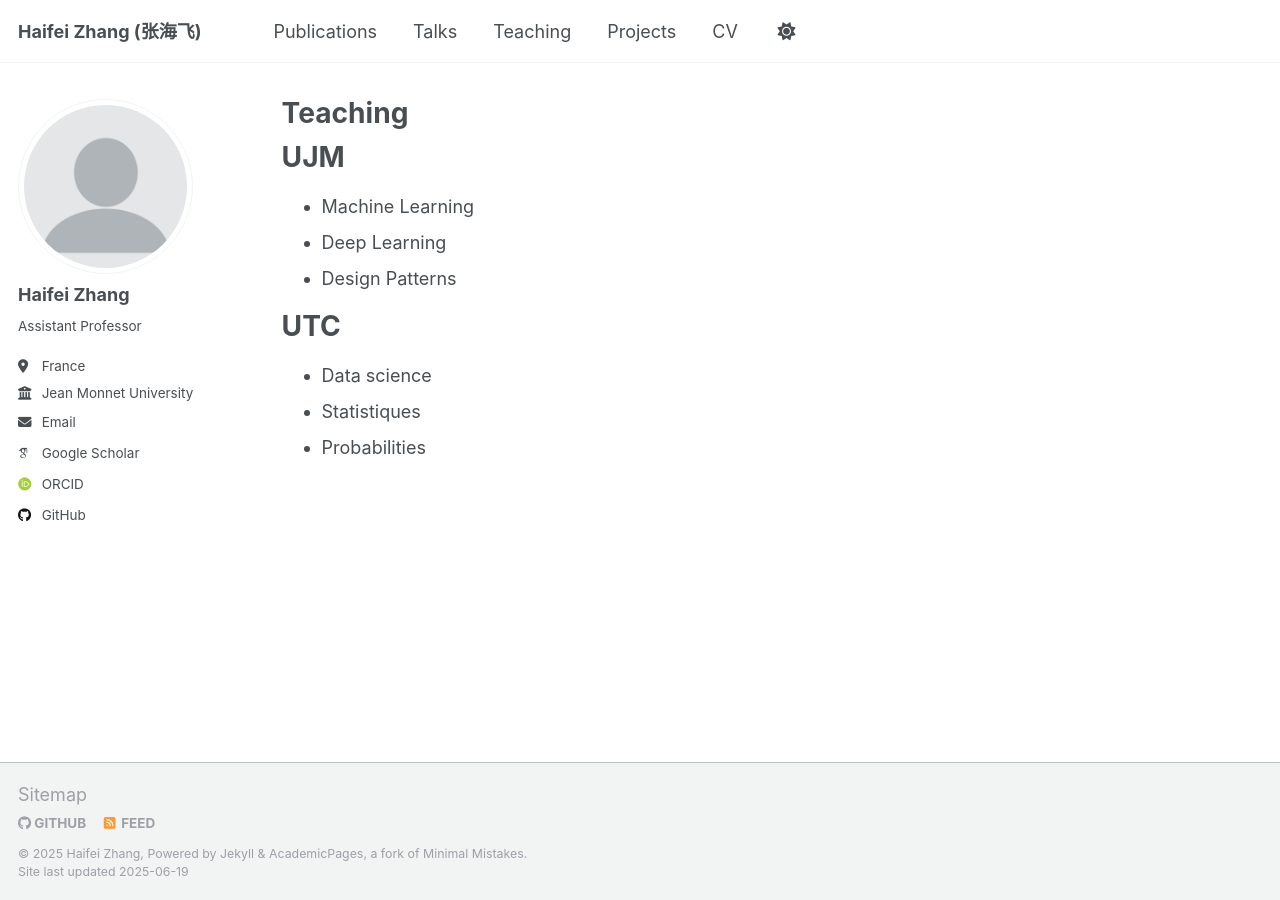
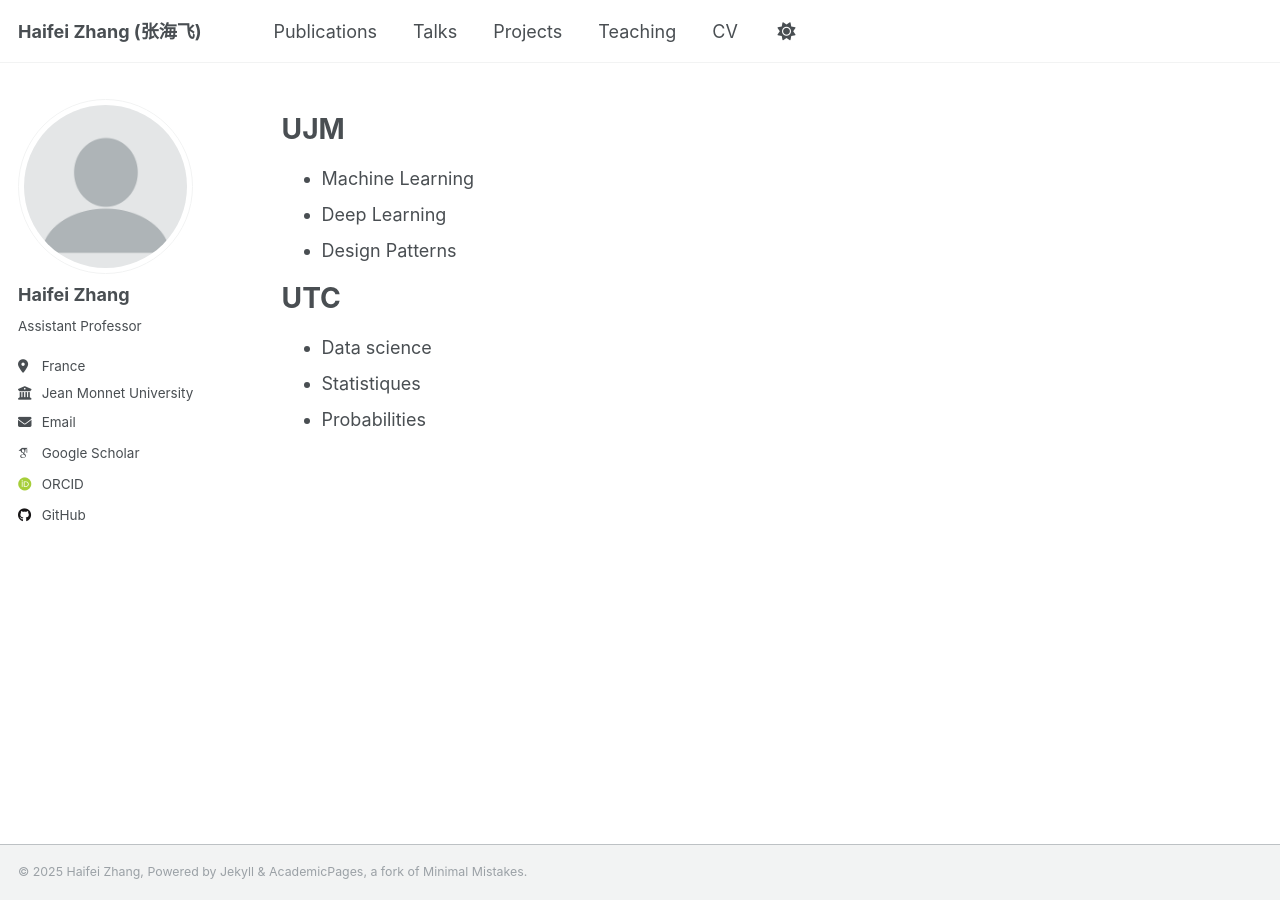
Before and after one commit to Haifei-ZHANG/Haifei-ZHANG.github.io, a Jekyll site: the page built from _pages/teaching.md, in a window 1280 px wide. Built offline with Jekyll 4.4.1, drawn with Linux system fonts in a browser that asks for light colours; some web fonts are replaced.

Commit message:
modify footer

```diff
--- a/_data/navigation.yml
+++ b/_data/navigation.yml
@@ -14,14 +14,14 @@
   - title: "Talks"
     url: /talks/
 
-  - title: "Teaching"
-    url: /teaching/
-
   - title: "Projects"
     url: /portfolio/
 
   # - title: "Blog Posts"
   #   url: /year-archive/
+
+  - title: "Teaching"
+    url: /teaching/
 
   - title: "CV"
     url: /cv/
--- a/_includes/footer.html
+++ b/_includes/footer.html
@@ -1,6 +1,6 @@
 {% include base_path %}
 
-{% if site.author.github or site.author.bitbucket or site.atom_feed.hide != true %}
+<!-- {% if site.author.github or site.author.bitbucket or site.atom_feed.hide != true %}
 <div class="page__footer-follow">
   <ul class="social-icons">
     {% if site.data.ui-text[site.locale].follow_label %}
@@ -17,9 +17,9 @@
     {% endif %}
   </ul>
 </div>
-{% endif %}
+{% endif %} -->
 
 <div class="page__footer-copyright">
-  &copy; {{ site.time | date: '%Y' }} {{ site.name | default: site.title }}, {{ site.data.ui-text[site.locale].powered_by | default: "Powered by" }} <a href="http://jekyllrb.com" rel="nofollow">Jekyll</a> &amp; <a href="https://github.com/academicpages/academicpages.github.io">AcademicPages</a>, a fork of <a href="https://mademistakes.com/work/minimal-mistakes-jekyll-theme/" rel="nofollow">Minimal Mistakes</a>.<br />
-  Site last updated {{ "now" | date: '%Y-%m-%d' %}}
+  &copy; {{ site.time | date: '%Y' }} {{ site.name | default: site.title }}, {{ site.data.ui-text[site.locale].powered_by | default: "Powered by" }} <a href="http://jekyllrb.com" rel="nofollow">Jekyll</a> &amp; <a href="https://github.com/academicpages/academicpages.github.io">AcademicPages</a>, a fork of <a href="https://mademistakes.com/work/minimal-mistakes-jekyll-theme/" rel="nofollow">Minimal Mistakes</a>.
+  <!-- <br /> Site last updated {{ "now" | date: '%Y-%m-%d' %}} -->
 </div>
--- a/_includes/footer/custom.html
+++ b/_includes/footer/custom.html
@@ -1,3 +1,3 @@
 <!-- start custom footer snippets -->
-<a href="/sitemap/">Sitemap</a>
+<!-- <a href="/sitemap/">Sitemap</a> -->
 <!-- end custom footer snippets -->
```
Also changed, not shown: _pages/teaching.md (+1 -1 lines).
